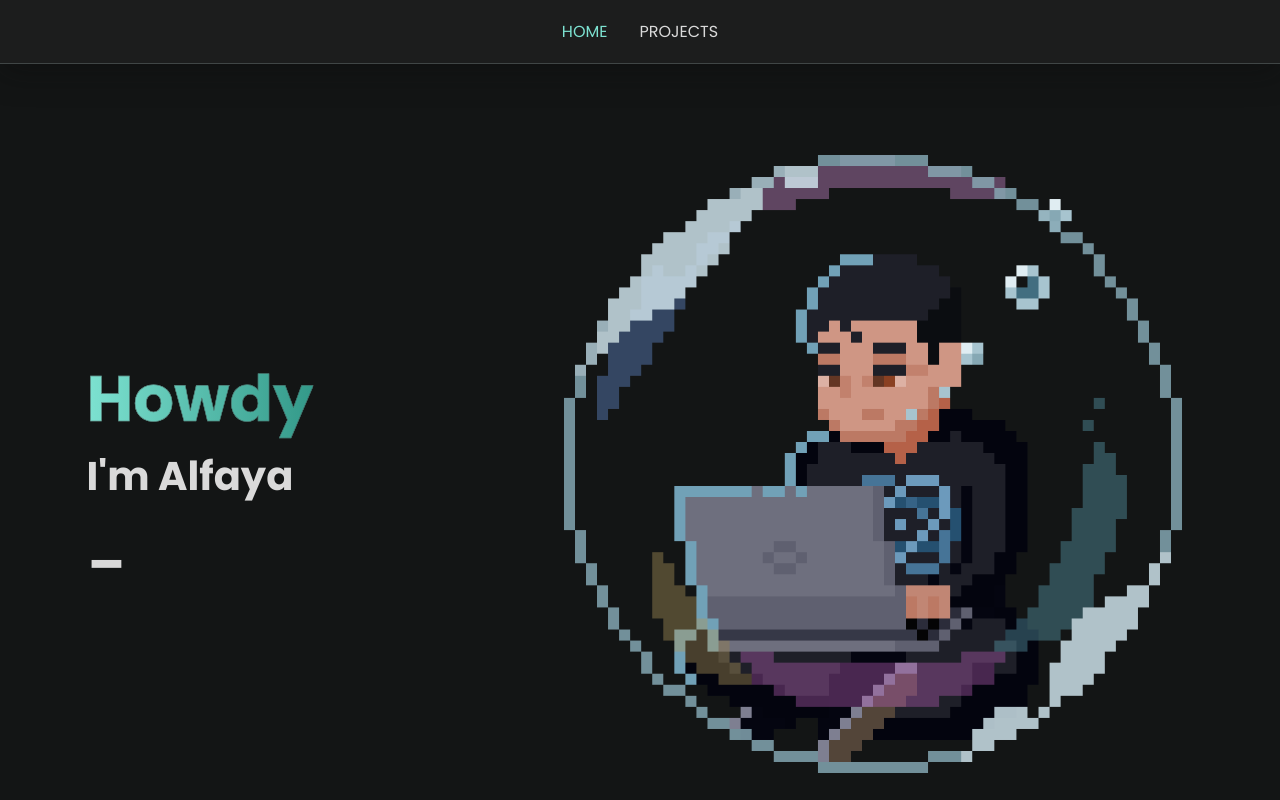
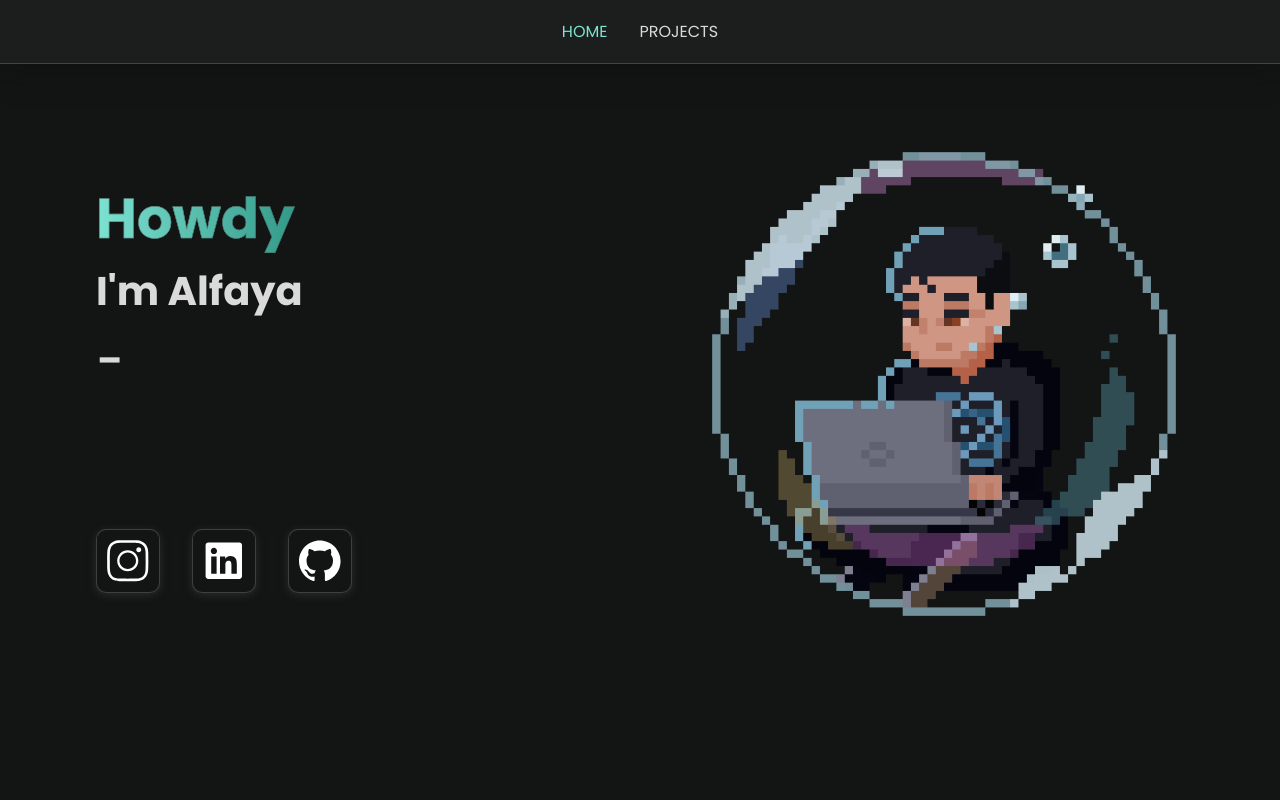
Before and after one commit to FelipeAlfaya/portfolio, a Next.js app: page / in a window 1280 px wide. Built offline with nearby package versions, Linux system fonts and the light colour scheme.

Commit message:
updating visuals on banner

```diff
--- a/package.json
+++ b/package.json
@@ -18,6 +18,7 @@
     "polished": "^4.2.2",
     "react": "18.2.0",
     "react-dom": "18.2.0",
+    "react-icons": "^4.7.1",
     "styled-components": "^5.3.6",
     "typescript": "4.9.4",
     "typewriter-effect": "^2.19.0"
--- a/src/components/HomeHero/index.tsx
+++ b/src/components/HomeHero/index.tsx
@@ -1,8 +1,16 @@
+//images
 import art from '../../assets/PixelArt 2.svg'
+
+//library
 import Image from 'next/image'
 import Typewriter from 'typewriter-effect'
+import { SlSocialInstagram } from 'react-icons/sl'
+import { SiGithub } from 'react-icons/si'
+import { FaLinkedin } from 'react-icons/fa'
 
+//styles
 import * as C from './styles'
+import Link from 'next/link'
 
 export function HomeHero() {
   return (
@@ -22,6 +30,26 @@ export function HomeHero() {
               }}
             />
           </h3>
+          <C.SocialContainer>
+            <C.Social>
+              <a href='https://www.instagram.com/alfaaya/' target='_blank'>
+                <SlSocialInstagram width={100} height={100} color={'#fff'} />
+              </a>
+            </C.Social>
+            <C.Social>
+              <a
+                href='https://www.linkedin.com/in/felipealfaya/'
+                target='_blank'
+              >
+                <FaLinkedin width={100} height={100} color={'#fff'} />
+              </a>
+            </C.Social>
+            <C.Social>
+              <a href='https://github.com/FelipeAlfaya' target='_blank'>
+                <SiGithub width={100} height={100} color={'#fff'} />
+              </a>
+            </C.Social>
+          </C.SocialContainer>
         </C.TextContainer>
       </div>
       <Image
--- a/src/components/HomeHero/styles.ts
+++ b/src/components/HomeHero/styles.ts
@@ -1,4 +1,4 @@
-import { lighten } from 'polished'
+import { lighten, opacify } from 'polished'
 import styled from 'styled-components'
 
 export const Container = styled.div`
@@ -18,6 +18,39 @@ export const Container = styled.div`
   > div {
     flex: 4;
   }
+
+  @media (max-width: 1450px) {
+    > img {
+      width: 30rem;
+      height: 30rem;
+    }
+
+    > div {
+      flex: 1;
+    }
+  }
+
+  @media (max-width: 1000px) {
+    > img {
+      width: 25rem;
+      height: 25rem;
+    }
+
+    > div {
+      flex: 1;
+    }
+  }
+
+  @media (max-width: 768px) {
+    > img {
+      width: 22rem;
+      height: 22rem;
+    }
+
+    > div {
+      flex: 1;
+    }
+  }
 `
 
 export const TextContainer = styled.section`
@@ -27,11 +60,12 @@ export const TextContainer = styled.section`
   justify-content: center;
 
   > h1 {
-    font-size: 4rem;
+    font-size: 3.5rem;
     background: ${({ theme }) => theme.gradient};
     -webkit-background-clip: text;
     -webkit-text-fill-color: transparent;
     -webkit-text-stroke: 0.5px ${({ theme }) => lighten(0.2, theme.header)};
+    gap: 1rem;
   }
 
   > h2 {
@@ -40,7 +74,54 @@ export const TextContainer = styled.section`
   }
 
   > h3 {
-    font-size: 3rem;
+    font-size: 2rem;
     color: ${({ theme }) => theme.text};
   }
+
+  @media (max-width: 1000px) {
+    > h1 {
+      font-size: 3rem;
+    }
+
+    > h2 {
+      font-size: 2rem;
+    }
+
+    > h3 {
+      width: 200px;
+      font-size: 1.2rem;
+    }
+  }
 `
+
+export const Social = styled.button`
+  width: 4rem;
+  height: 4rem;
+  display: grid;
+  place-items: center;
+  background: ${({ theme }) => theme.background};
+  box-shadow: 0 2px 8px 0 ${({ theme }) => opacify(0.1, theme.tertiary)};
+  backdrop-filter: blur(4px);
+  border-radius: 10px;
+  border: 1px solid rgba(255, 255, 255, 0.18);
+  transition: 0.3s;
+  font-size: 2.6rem;
+  padding: 6px;
+
+  &:hover {
+    opcaity: 0.7;
+    scale: 1.1;
+  }
+
+  &:active {
+    opacity: 0.7;
+  }
+`
+
+export const SocialContainer = styled.div`
+  padding-top: 10rem;
+  gap: 2rem;
+  display: flex;
+  align-items: center;
+  justify-content: center;
+`
--- a/src/pages/index.tsx
+++ b/src/pages/index.tsx
@@ -1,4 +1,7 @@
+//Styles
 import * as H from '../styles/homestyles'
+
+//Components
 import Header from '../components/Header'
 import { HomeHero } from '../components/HomeHero'
 
--- a/src/styles/global.ts
+++ b/src/styles/global.ts
@@ -26,4 +26,20 @@ export default createGlobalStyle`
   a {
     text-decoration: none;
   }
+
+  .container {
+    width: 100%;
+    margin: 0 auto;
+    max-width: 85rem;
+    padding: 0 1rem;
+    @media(max-width:1450px) {
+      max-width: 70rem;
+    }
+    @media(max-width:1000px) {
+      max-width: 50rem;
+    }
+    @media(max-width:700px) {
+      padding: 0 2rem;
+    }
+  }
 `
--- a/src/styles/homestyles.ts
+++ b/src/styles/homestyles.ts
@@ -16,6 +16,5 @@ export const HomeContainer = styled.div`
 
   > body {
     background: ${({ theme }) => theme.background};
-    height: 180vh;
   }
 `
```
Also changed, not shown: 1 other file (tests, documents, lock files or other folders).
